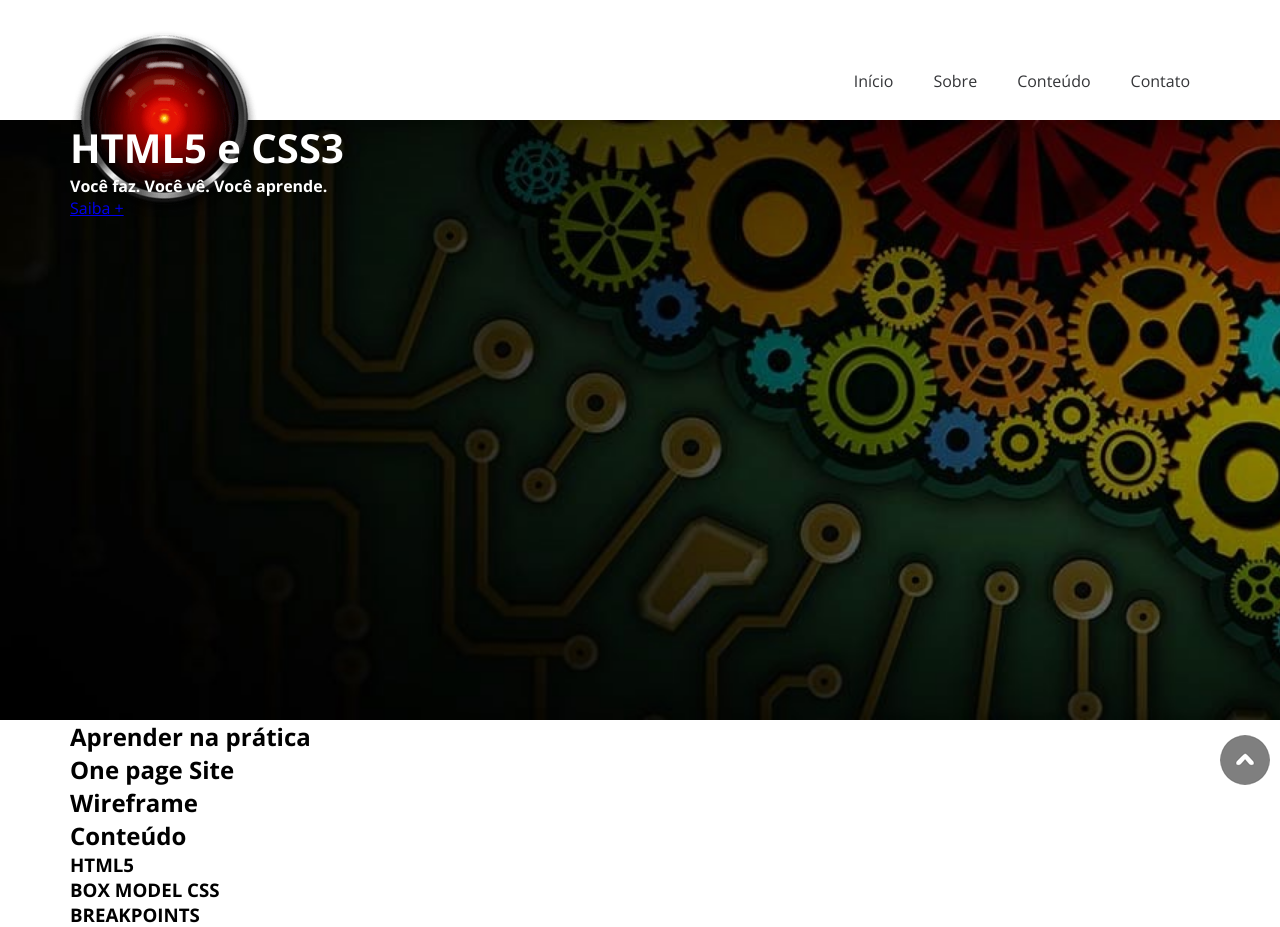
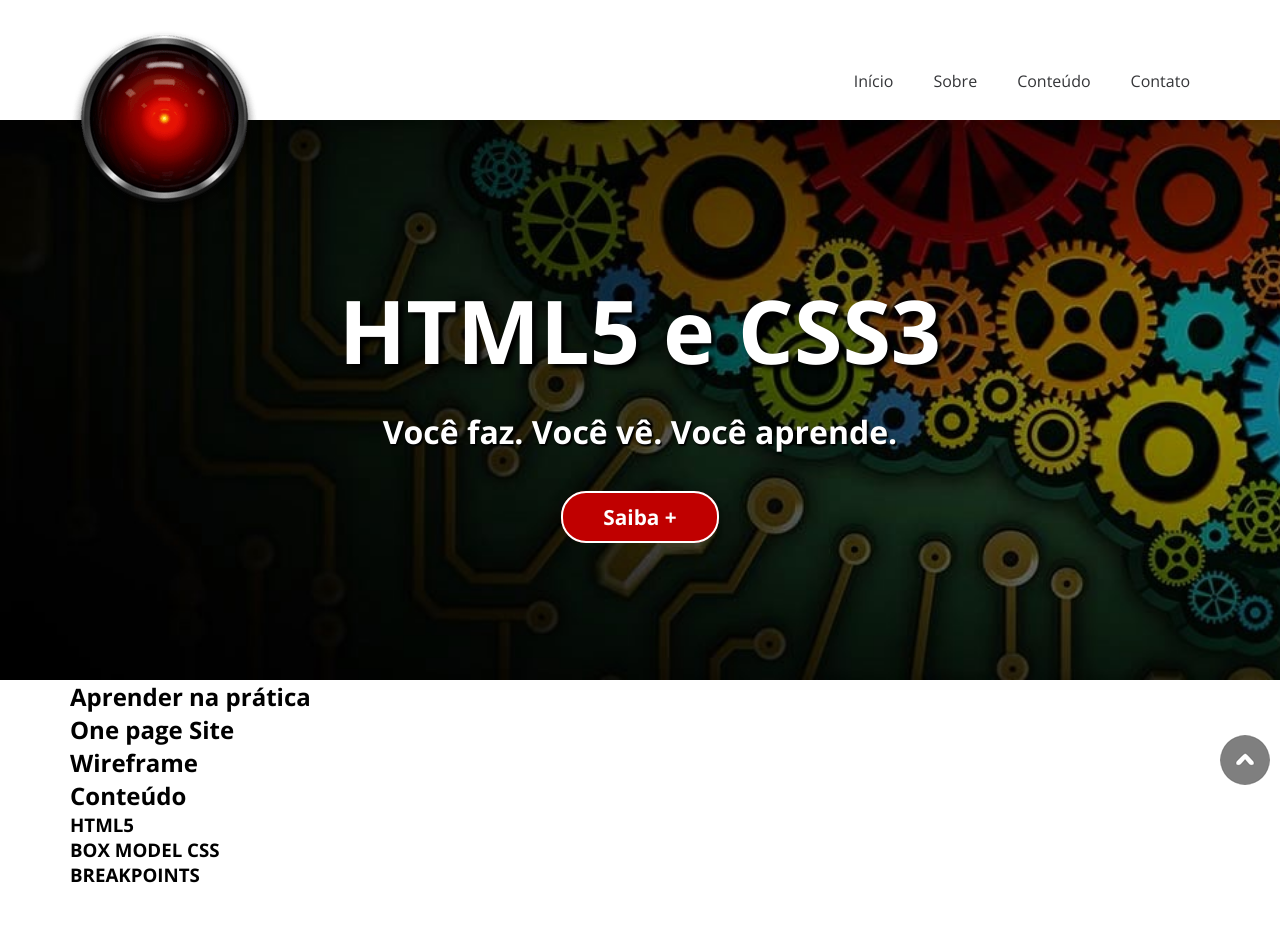
Before and after one commit to renanprado87/one-site, a plain HTML site: page index.html in a window 1280 px wide. After the commit the page ends 887 px from the top, so only its background shows below. Drawn offline with nearby package versions, Linux system fonts and the light colour scheme.

Commit message:
update Banner

```diff
--- a/index.html
+++ b/index.html
@@ -39,7 +39,7 @@
         <div class="Container">
             <h1>HTML5 e CSS3</h1>
             <h2>Você faz. Você vê. Você aprende.</h2>
-            <a href="https://www.youtube.com/watch?v=M2GjflypG6E&list=PLbEOwbQR9lqySIIlPJ-Qwo4f4HSuXVeWk&index=15" target="_blank">Saiba +</a>
+            <a href="https://www.youtube.com/playlist?list=PLbEOwbQR9lqySIIlPJ-Qwo4f4HSuXVeWk" target="_blank" class="Botao">Saiba +</a>
         </div>
 
     </main>
--- a/style.css
+++ b/style.css
@@ -28,6 +28,17 @@ body{
 .Flex{
     display: flex;
     justify-content: space-between;
+}
+
+.Botao {
+    text-decoration: none;
+    color: #fff;
+    font-size: 1.3em;
+    font-weight: 700;
+    background-color: #c00000;
+    padding: 10px 40px;
+    border: 2px solid #fff;
+    border-radius: 25px;
 }
 
 /* Topo do site */
@@ -89,6 +100,10 @@ main {
    background: url(img/banner.jpg);
    background-size: cover;
    color: #fff;
+   display: flex;
+   flex-direction: column;
+   justify-content: center;
+   text-align: center;
 }
 
 main h1 {
@@ -97,7 +112,10 @@ main h1 {
 
 main h2 {
     font-size: 1em;
+    margin: 20px 0px 50px 0px;
 }
+
+
 
 /* Smartphone Landscape >>>>>>>>>>>>>>>>>>>>>>>>>>>>>>>>>>>>>>>>>>>>>>>>>>>>>*/
 @media (min-width: 576px){
@@ -105,6 +123,11 @@ main h2 {
     /* Layout */
     .Container {
         max-width: 540px;
+    }
+
+    /* Destaque */
+    main h1, main h2 {
+        text-shadow: #000 0.05em 0.05em 0.05em;
     }
 }
 
@@ -115,6 +138,17 @@ main h2 {
     .Container {
         max-width: 720px;
     }
+
+    /* Destaque */
+    main {
+        height: 45vh;
+    }
+    main h1 {
+        font-size: 5.5em;
+    }
+    main h2 {
+        font-size: 2em;
+    }
 }
 
 /* Tablet Landscape >>>>>>>>>>>>>>>>>>>>>>>>>>>>>>>>>>>>>>>>>>>>>>>>>>>>>>>>>>>*/
@@ -123,6 +157,11 @@ main h2 {
     /* Layout */
     .Container {
         max-width: 960px;
+    }
+
+    /* Destaque */
+    main {
+        height: 70vh;
     }
 }
 
```
